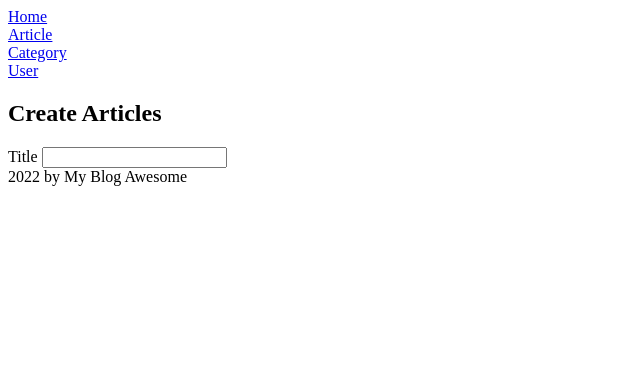
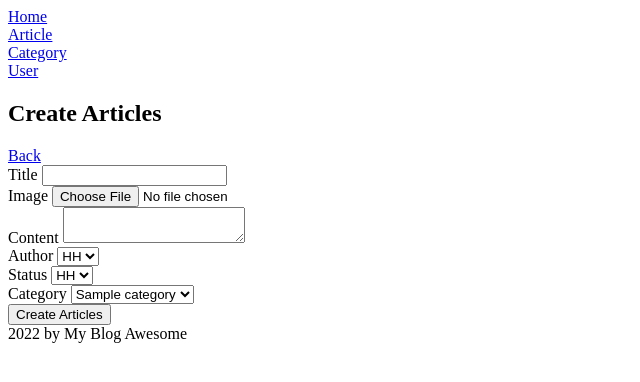
Before and after one commit to hdinjos/blog_awesome, a CodeIgniter 4 app: template app/Views/pages/admin/article/create.php in a window 1280 px wide. Shown: the top 382 px of the page, without its empty margins (0-640 px from the left). Run offline with PHP 8.4 and a stand-in for CodeIgniter, Linux system fonts and the light colour scheme; the template is opened without the code that fills it: most values are stand-ins (such as "Sample title", 1, 10 or a date in 2020); some libraries are stand-ins or nearby versions.

Commit message:
create model category

```diff
--- a/app/Controllers/Admin/AdminArticle.php
+++ b/app/Controllers/Admin/AdminArticle.php
@@ -16,6 +16,9 @@ class AdminArticle extends BaseController
 
     public function create()
     {
-        return view('pages/admin/article/create');
+        $categoryModel = model(Categories::class);
+        $data['categories'] = $categoryModel->index();
+        var_dump($data);
+        return view('pages/admin/article/create', $data);
     }
 }
--- a/app/Views/pages/admin/article/create.php
+++ b/app/Views/pages/admin/article/create.php
@@ -1,10 +1,54 @@
 <?= $this->extend('layout/layout_admin') ?>
 <?= $this->section('content') ?>
 <h2>Create Articles</h2>
+<a href="/admin/articles">Back</a>
 <form action="post">
-  <label for="title">
-    Title
-    <input type="text" name="title" />
-  </label>
+  <div>
+    <label for="title">
+      Title
+      <input type="text" name="title" />
+    </label>
+  </div>
+  <div>
+    <label for="image">
+      Image
+      <input type="file" name="image" accept=".jpg, .png" />
+    </label>
+  </div>
+  <div>
+    <label for="content">
+      Content
+      <textarea name="content"></textarea>
+    </label>
+  </div>
+  <div>
+    <label for="author">
+      Author
+      <select name="author">
+        <option>HH</option>
+      </select>
+    </label>
+  </div>
+  <div>
+    <label for="status">
+      Status
+      <select name="status">
+        <option>HH</option>
+      </select>
+    </label>
+  </div>
+  <div>
+    <label for="category">
+      Category
+      <select name="category">
+        <?php foreach ($categories as $category) : ?>
+          <option value="<?= $category->id ?>"><?= $category->name ?></option>
+        <?php endforeach; ?>
+      </select>
+    </label>
+  </div>
+  <div>
+    <input type="submit" value="Create Articles" />
+  </div>
 </form>
 <?= $this->endSection() ?>
--- a/app/Views/pages/admin/article/index.php
+++ b/app/Views/pages/admin/article/index.php
@@ -1,6 +1,7 @@
 <?= $this->extend('layout/layout_admin') ?>
 <?= $this->section('content') ?>
 <h2>List All Articles</h2>
+<a href="/admin/articles/create">Add</a>
 <table>
   <tr>
     <th>No</th>
```
Also changed, not shown: app/Models/Categories.php (added, +20 -0 lines).
